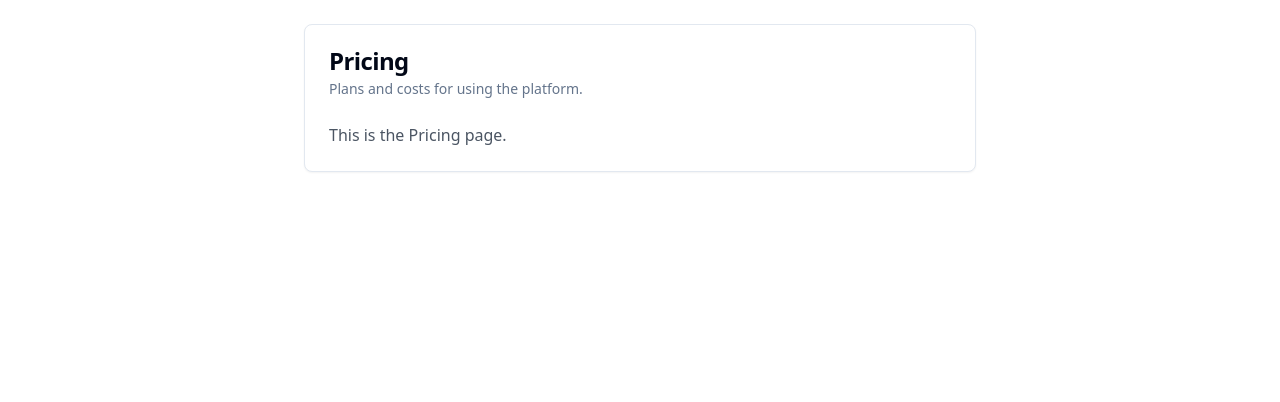
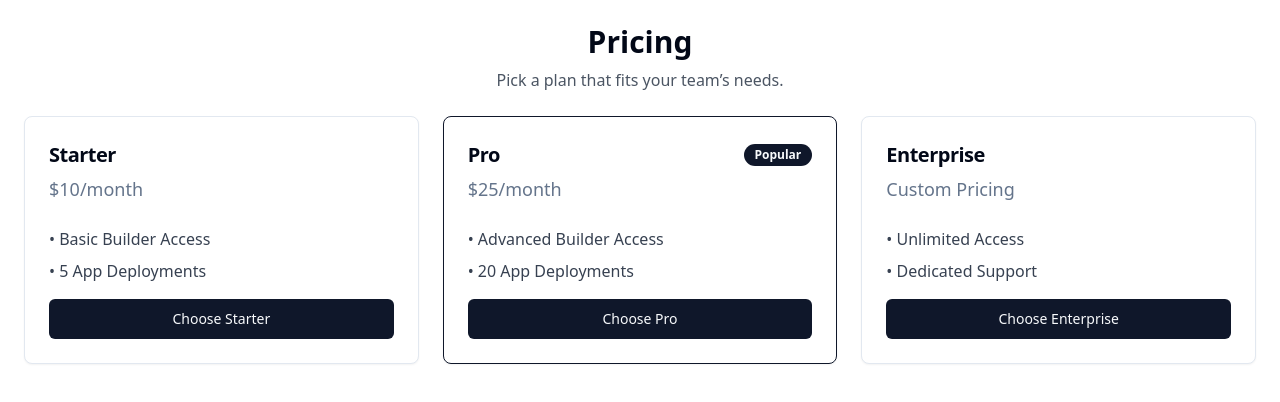
Before and after one commit to Poach420/FAMOUS-AI-BUILD-NEW-FOR-DYAD, a React (Vite) app: page /pricing in a window 1280 px wide. Shown: the top 402 px of the page. Built offline with nearby package versions, Linux system fonts and the light colour scheme.

Commit message:
[dyad] Pricing page plans with choose buttons and toast - wrote 1 file(s)

```diff
--- a/src/pages/pricing/PricingPage.tsx
+++ b/src/pages/pricing/PricingPage.tsx
@@ -1,17 +1,79 @@
 import { Card, CardHeader, CardTitle, CardDescription, CardContent } from "@/components/ui/card";
+import { Button } from "@/components/ui/button";
+import { Badge } from "@/components/ui/badge";
+import { toast } from "@/components/ui/use-toast";
+
+type Plan = {
+  name: string;
+  price: string;
+  features: string[];
+  popular?: boolean;
+};
+
+const plans: Plan[] = [
+  {
+    name: "Starter",
+    price: "$10/month",
+    features: ["Basic Builder Access", "5 App Deployments"],
+  },
+  {
+    name: "Pro",
+    price: "$25/month",
+    features: ["Advanced Builder Access", "20 App Deployments"],
+    popular: true,
+  },
+  {
+    name: "Enterprise",
+    price: "Custom Pricing",
+    features: ["Unlimited Access", "Dedicated Support"],
+  },
+];
 
 const PricingPage = () => {
+  const handleChoose = (plan: Plan) => {
+    toast({
+      title: `Chosen: ${plan.name}`,
+      description: `You selected the ${plan.name} plan (${plan.price}).`,
+    });
+  };
+
   return (
     <div className="container mx-auto p-6">
-      <Card className="max-w-2xl mx-auto">
-        <CardHeader>
-          <CardTitle>Pricing</CardTitle>
-          <CardDescription>Plans and costs for using the platform.</CardDescription>
-        </CardHeader>
-        <CardContent>
-          <p className="text-gray-600">This is the Pricing page.</p>
-        </CardContent>
-      </Card>
+      <div className="mb-6 text-center">
+        <h1 className="text-3xl font-bold">Pricing</h1>
+        <p className="text-gray-600 mt-2">
+          Pick a plan that fits your team’s needs.
+        </p>
+      </div>
+
+      <div className="grid grid-cols-1 md:grid-cols-3 gap-6">
+        {plans.map((plan) => (
+          <Card
+            key={plan.name}
+            className={plan.popular ? "border-primary" : ""}
+          >
+            <CardHeader>
+              <div className="flex items-center justify-between">
+                <CardTitle className="text-xl">{plan.name}</CardTitle>
+                {plan.popular && <Badge>Popular</Badge>}
+              </div>
+              <CardDescription className="text-lg">{plan.price}</CardDescription>
+            </CardHeader>
+            <CardContent>
+              <ul className="space-y-2">
+                {plan.features.map((feature) => (
+                  <li key={feature} className="text-gray-700">
+                    • {feature}
+                  </li>
+                ))}
+              </ul>
+              <Button className="mt-4 w-full" onClick={() => handleChoose(plan)}>
+                Choose {plan.name}
+              </Button>
+            </CardContent>
+          </Card>
+        ))}
+      </div>
     </div>
   );
 };
```
